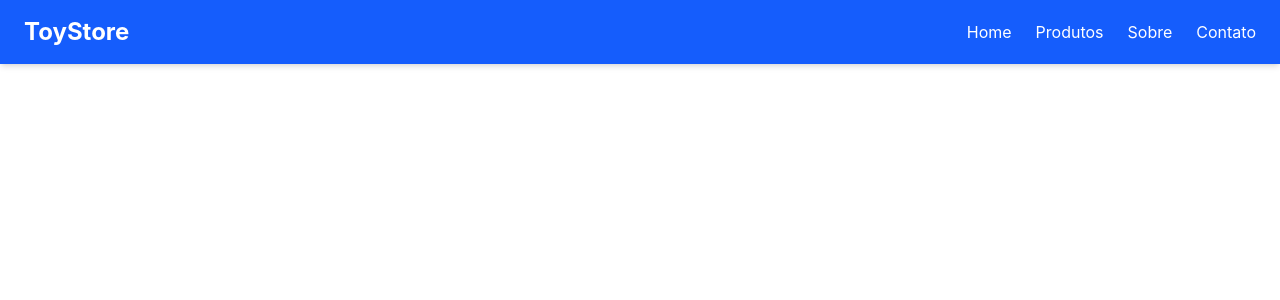
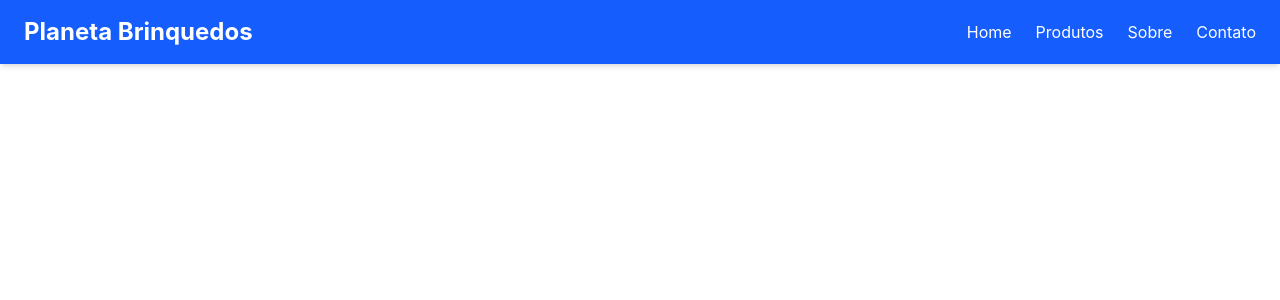
Before and after one commit to ExercicioCidade/ExercicioGitPullRequest, a React (Vite) app: page / in a window 1280 px wide. Shown: the top 300 px of the page. Built offline with nearby package versions, Linux system fonts and the light colour scheme.

Commit message:
fix:Corrigindo nome da empresa de brinquedos

```diff
--- a/src/components/Header.jsx
+++ b/src/components/Header.jsx
@@ -7,7 +7,7 @@ function Header() {
 
                 {/* Logo */}
                 <NavLink to="/" className="text-2xl font-bold">
-                    ToyStore
+                    Planeta Brinquedos
                 </NavLink>
 
                 {/* Navegação */}
```
